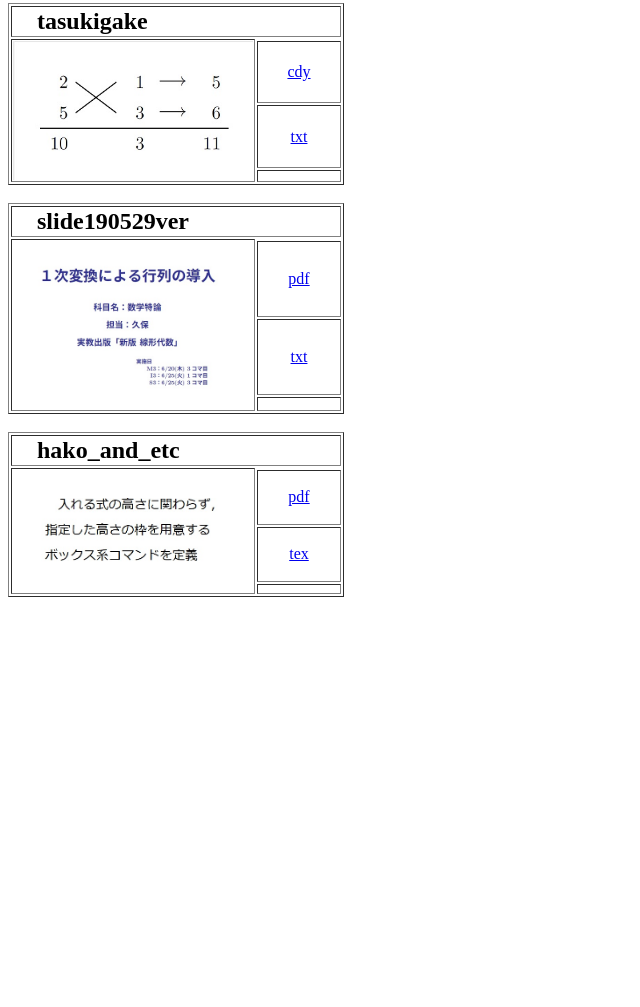
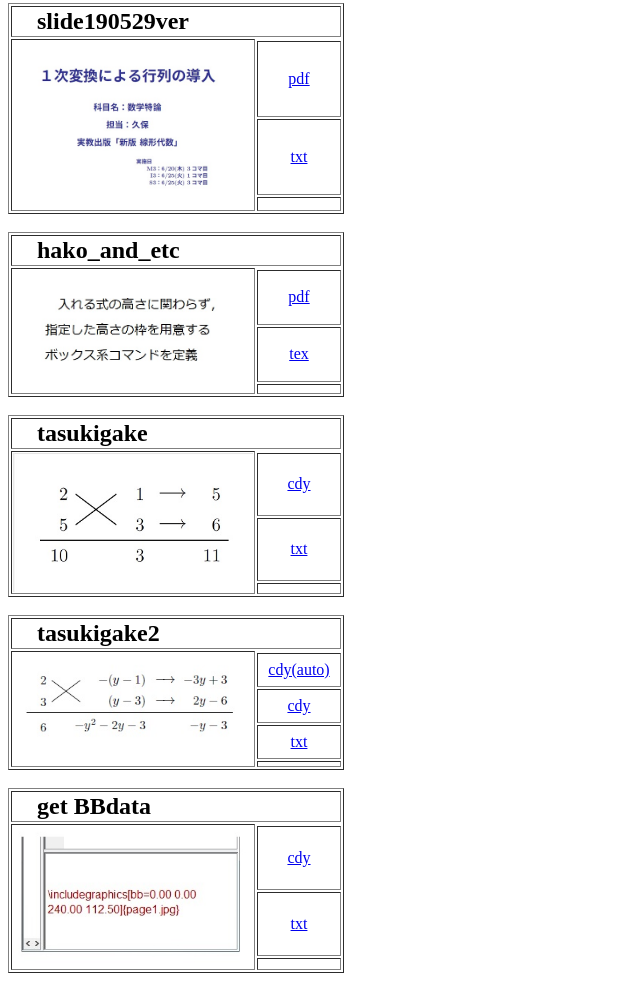
Before and after one commit to kubo-yuge/testrun, a plain HTML site: page kubo-samples.html in a window 1280 px wide. Shown: the part 261-1268 px from the top of the page, without its empty margins (0-640 px from the left). Before the commit the page ends 892 px from the top, so only its background shows below. Drawn offline with Linux system fonts and the light colour scheme.

Commit message:
サンプルの追加

```diff
--- a/kubo-samples.html
+++ b/kubo-samples.html
@@ -11,15 +11,6 @@
     <tr><td rowspan="20"><a href="tabledata190507/s0301table.jpg"><img src="tabledata190507/s0301table.jpg" alt=JPG width="240"></a></td></tr>
     <tr><td align="center" width="80"><a href="tabledata190507/s0301table.cdy">cdy</a></td></tr>
     <tr><td align="center" width="80"><a href="tabledata190507/s0301table.txt">txt</a></td></tr>
-    <tr><td align="center" width="80"></td></tr>
-</table></br>
-
-<!-- tasukigake -->
-<table border="1" height="30">
-    <tr><th colspan="2" align="left"><font size="5">&emsp;tasukigake</font></th></tr>
-    <tr><td rowspan="20"><a href="tasukigake/tasuki.jpg"><img src="tasukigake/tasuki.jpg" alt=JPG width="240"></a></td></tr>
-    <tr><td align="center" width="80"><a href="tasukigake/tasukigake.cdy">cdy</a></td></tr>
-    <tr><td align="center" width="80"><a href="tasukigake/tasukigake.txt">txt</a></td></tr>
     <tr><td align="center" width="80"></td></tr>
 </table></br>
 
@@ -41,5 +32,33 @@
     <tr><td align="center" width="80"></td></tr>
 </table></br>
 
+<!-- tasukigake -->
+<table border="1" height="30">
+    <tr><th colspan="2" align="left"><font size="5">&emsp;tasukigake</font></th></tr>
+    <tr><td rowspan="20"><a href="tasukigake/tasuki.jpg"><img src="tasukigake/tasuki.jpg" alt=JPG width="240"></a></td></tr>
+    <tr><td align="center" width="80"><a href="tasukigake/tasukigake.cdy">cdy</a></td></tr>
+    <tr><td align="center" width="80"><a href="tasukigake/tasukigake.txt">txt</a></td></tr>
+    <tr><td align="center" width="80"></td></tr>
+</table></br>
+
+<!-- tasukigake2 -->
+<table border="1" height="30">
+    <tr><th colspan="2" align="left"><font size="5">&emsp;tasukigake2</font></th></tr>
+    <tr><td rowspan="20"><a href="tasukigake2/tasuki2.jpg"><img src="tasukigake2/tasuki2.jpg" alt=JPG width="240"></a></td></tr>
+    <tr><td align="center" width="80"><a href="tasukigake2/tasukigake0601auto.cdy">cdy(auto)</a></td></tr>
+    <tr><td align="center" width="80"><a href="tasukigake2/tasukigake0601.cdy">cdy</a></td></tr>
+    <tr><td align="center" width="80"><a href="tasukigake2/tasukigake2.txt">txt</a></td></tr>
+    <tr><td align="center" width="80"></td></tr>
+</table></br>
+
+<!-- bbdata(get) -->
+<table border="1" height="30">
+    <tr><th colspan="2" align="left"><font size="5">&emsp;get BBdata</font></th></tr>
+    <tr><td rowspan="20"><a href="bbdata/page1.jpg"><img src="bbdata/page1.jpg" alt=JPG width="240"></a></td></tr>
+    <tr><td align="center" width="80"><a href="bbdata/bbdata(get).cdy">cdy</a></td></tr>
+    <tr><td align="center" width="80"><a href="bbdata/HowToUseThis.txt">txt</a></td></tr>
+    <tr><td align="center" width="80"></td></tr>
+</table></br>
+
 </body>
 </html>
```
Also changed, not shown: index.html (+1 -1 lines), bbdata/HowToUseThis.txt (added), bbdata/page1.jpg (added), tasukigake2/tasuki2.jpg (added), tasukigake2/tasukigake2.txt (added), 3 other files.
